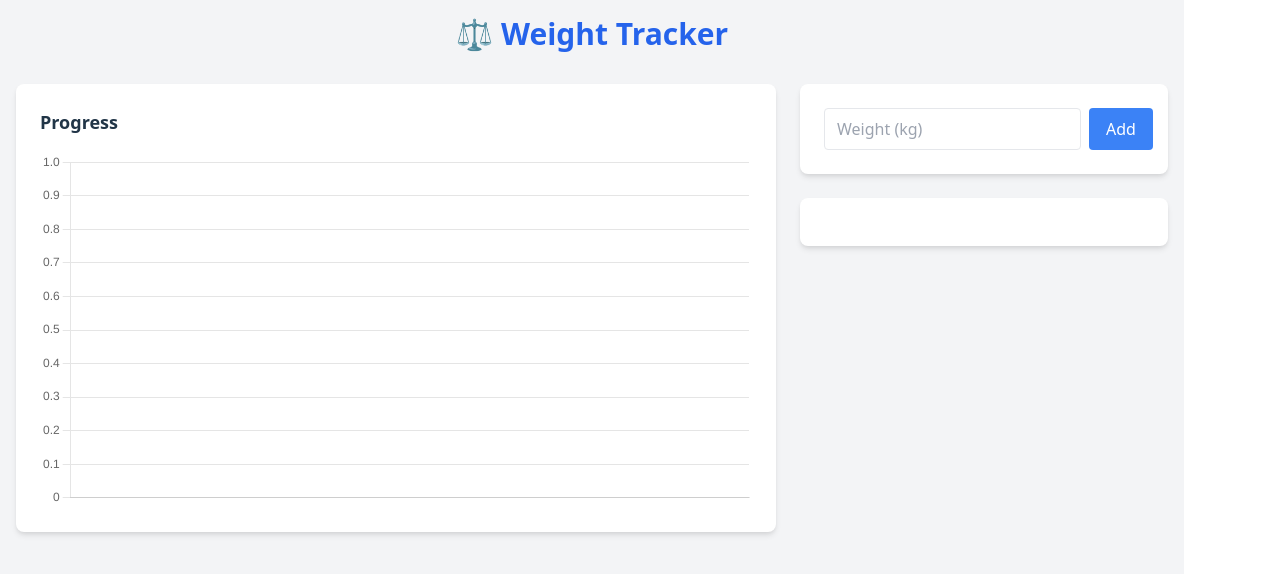
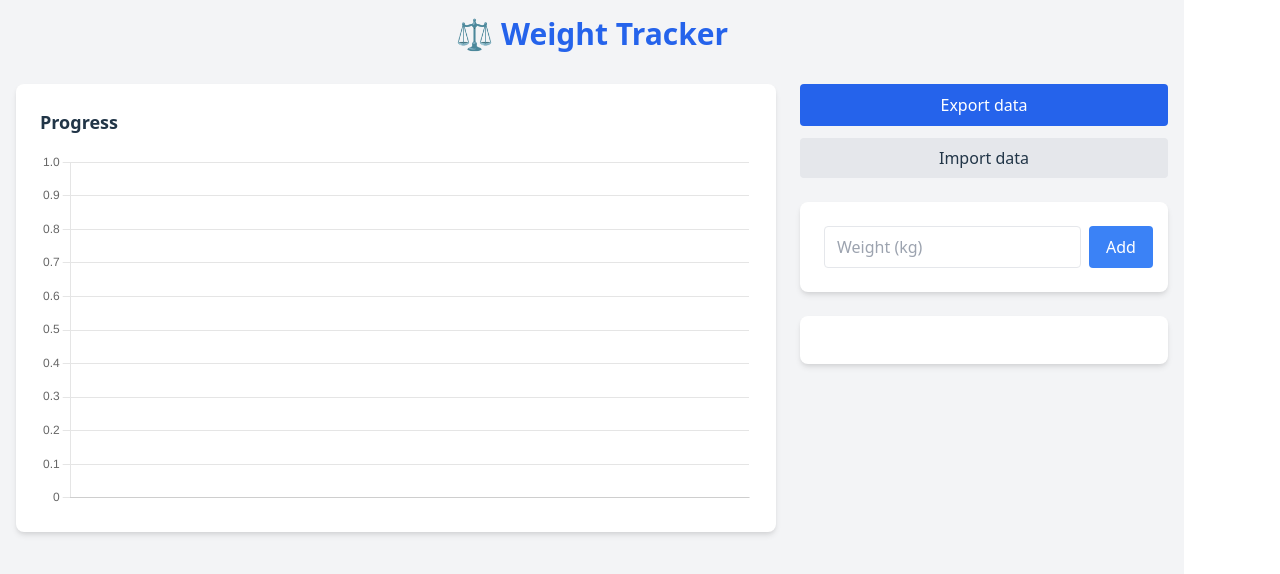
Before and after one commit to alex-sav92/weight-tracker, a React (Vite) app: page / in a window 1280 px wide. Shown: the top 574 px of the page. Built offline with nearby package versions, Linux system fonts and the light colour scheme.

Commit message:
add import/export data function

```diff
--- a/src/App.tsx
+++ b/src/App.tsx
@@ -24,6 +24,42 @@ function App() {
     setEntries(entries.filter(e => e.id !== id));
   }
 
+  const exportData = () => {
+    const data = JSON.stringify(entries, null, 2)
+    const blob = new Blob([data], { type: "application/json" })
+    const url = URL.createObjectURL(blob)
+
+    const a = document.createElement("a")
+    a.href = url
+    a.download = "weight-data.json"
+    a.click()
+
+    URL.revokeObjectURL(url)
+  }
+
+  const importData = (file: File) => {
+    const reader = new FileReader()
+
+    reader.onload = (e) => {
+      try {
+        const parsed = JSON.parse(e.target?.result as string)
+
+        if (!Array.isArray(parsed)) {
+          alert("Invalid file format")
+          return
+        }
+        if (!confirm("This will replace your current data. Continue?")) return
+
+        setEntries(parsed)
+        localStorage.setItem("weights", JSON.stringify(parsed))
+      } catch (error) {
+        alert("Failed to read file")
+      }
+    }
+
+  reader.readAsText(file)
+}
+
   return (
    <div className="min-h-screen bg-gray-100 p-4">
     <div className="max-w-full md:max-w-3xl lg:max-w-6xl mx-auto">
@@ -40,6 +76,28 @@ function App() {
 
         {/* Right column */}
         <div className="space-y-6">
+          <div className="flex flex-col gap-3">
+            <button
+              onClick={exportData}
+              className="bg-blue-600 text-white py-2 rounded hover:bg-blue-700"
+            >
+              Export data
+            </button>
+
+            <label className="cursor-pointer bg-gray-200 py-2 rounded text-center hover:bg-gray-300">
+              Import data
+              <input
+                type="file"
+                accept=".json"
+                className="hidden"
+                onChange={(e) => {
+                  if (e.target.files?.[0]) {
+                    importData(e.target.files[0])
+                  }
+                }}
+              />
+            </label>
+          </div>
           <div className="bg-white shadow-md rounded-lg p-4 md:p-6">
             <AddWeight onAdd={addEntry} />
           </div>
```
Lines whose indentation alone changed are shown as unchanged.
